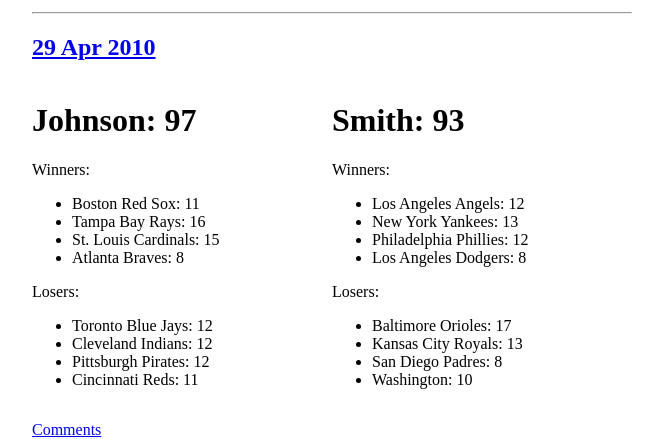
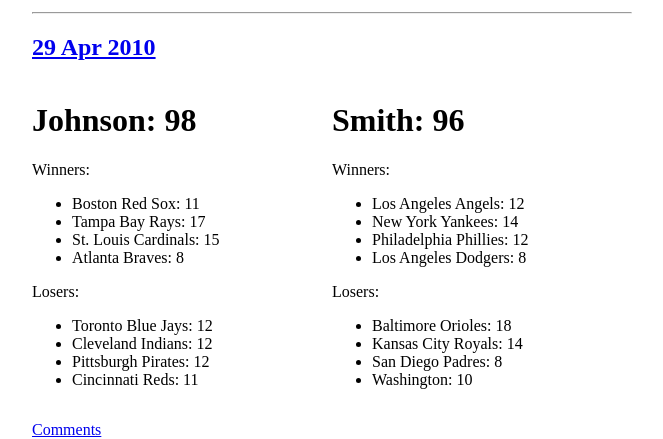
Before and after one commit to travisj/thebet, a Jekyll site: the page built from index.html, in a window 1280 px wide and 900 px high. Shown: the part 247-686 px from the top of the window, without its empty margins (308-971 px from the left). Built offline with Jekyll 4.4.1, drawn with Linux system fonts in a browser that asks for light colours; nearby versions of some CDN libraries; Markdown is read by kramdown in place of the engine named in the settings; the list of posts is cut into pages by our own code; comment, search, counter and statistics services are not loaded.

Commit message:
adding todays results

```diff
--- a/_json/history.json
+++ b/_json/history.json
@@ -1 +1 @@
-{"2010-04-04":{"johnson":0,"smith":0},"2010-04-05":{"johnson":6,"smith":4},"2010-04-06":{"johnson":7,"smith":6},"2010-04-07":{"johnson":11,"smith":11},"2010-04-08":{"johnson":12,"smith":14},"2010-04-09":{"johnson":15,"smith":19},"2010-04-10":{"johnson":20,"smith":23},"2010-04-11":{"johnson":24,"smith":29},"2010-04-12":{"johnson":28,"smith":32},"2010-04-13":{"johnson":30,"smith":36},"2010-04-14":{"johnson":37,"smith":40},"2010-04-15":{"johnson":40,"smith":43},"2010-04-16":{"johnson":44,"smith":49},"2010-04-17":{"johnson":47,"smith":55},"2010-04-18":{"johnson":53,"smith":59},"2010-04-19":{"johnson":54,"smith":60},"2010-04-20":{"johnson":59,"smith":64},"2010-04-21":{"johnson":65,"smith":69},"2010-04-22":{"johnson":68,"smith":73},"2010-04-23":{"johnson":71,"smith":75},"2010-04-24":{"johnson":77,"smith":82},"2010-04-25":{"johnson":82,"smith":84},"2010-04-26":{"johnson":85,"smith":86},"2010-04-27":{"johnson":91,"smith":88},"2010-04-28":{"johnson":96,"smith":93},"2010-04-29":{"johnson":97,"smith":93}}
+{"2010-04-04":{"johnson":0,"smith":0},"2010-04-05":{"johnson":6,"smith":4},"2010-04-06":{"johnson":7,"smith":6},"2010-04-07":{"johnson":11,"smith":11},"2010-04-08":{"johnson":12,"smith":14},"2010-04-09":{"johnson":15,"smith":19},"2010-04-10":{"johnson":20,"smith":23},"2010-04-11":{"johnson":24,"smith":29},"2010-04-12":{"johnson":28,"smith":32},"2010-04-13":{"johnson":30,"smith":36},"2010-04-14":{"johnson":37,"smith":40},"2010-04-15":{"johnson":40,"smith":43},"2010-04-16":{"johnson":44,"smith":49},"2010-04-17":{"johnson":47,"smith":55},"2010-04-18":{"johnson":53,"smith":59},"2010-04-19":{"johnson":54,"smith":60},"2010-04-20":{"johnson":59,"smith":64},"2010-04-21":{"johnson":65,"smith":69},"2010-04-22":{"johnson":68,"smith":73},"2010-04-23":{"johnson":71,"smith":75},"2010-04-24":{"johnson":77,"smith":82},"2010-04-25":{"johnson":82,"smith":84},"2010-04-26":{"johnson":85,"smith":86},"2010-04-27":{"johnson":91,"smith":88},"2010-04-28":{"johnson":96,"smith":93},"2010-04-29":{"johnson":98,"smith":96}}
--- a/_posts/2010-04-29-Results.markdown
+++ b/_posts/2010-04-29-Results.markdown
@@ -1,18 +1,18 @@
 ---
 layout: post
-johnson: 97
-smith: 93
+johnson: 98
+smith: 96
 tor: 12
 cle: 12
 bos: 11
-tam: 16
+tam: 17
 pit: 12
 cin: 11
 stl: 15
 atl: 8
-bal: 17
-kan: 13
-nyy: 13
+bal: 18
+kan: 14
+nyy: 14
 laa: 12
 sdg: 8
 was: 10
```
